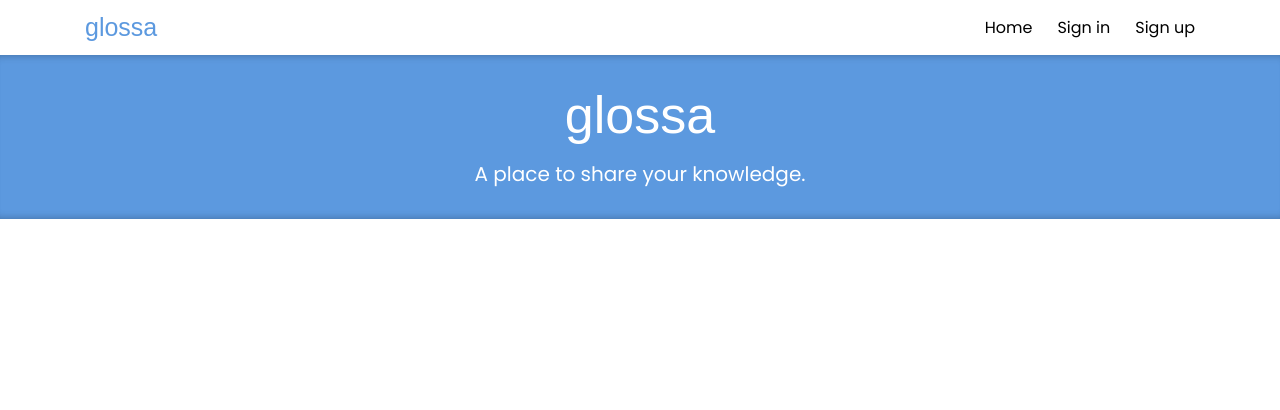
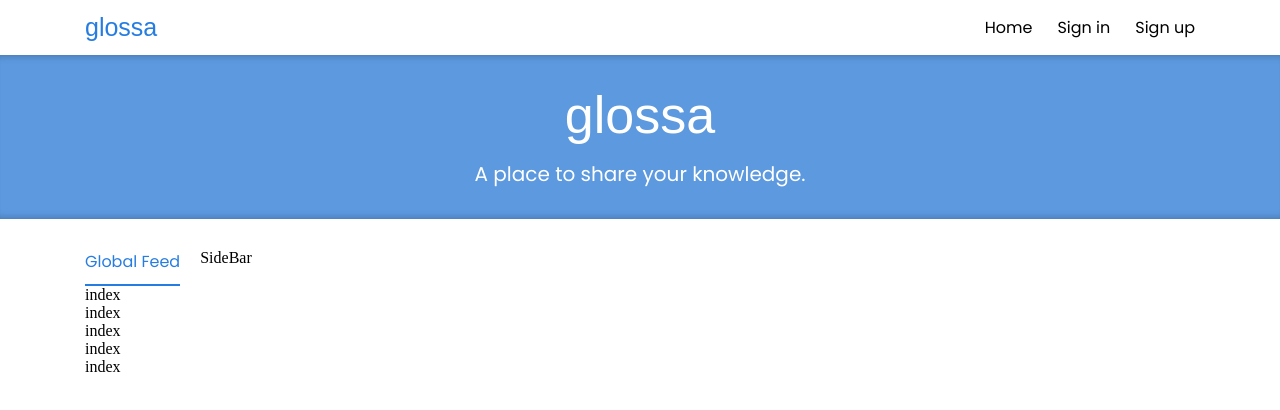
Before and after one commit to AnastasiiaDedela/blogs-project, a React (Vite) app: page / in a window 1280 px wide. Shown: the top 410 px of the page. Built offline with nearby package versions, Linux system fonts and the light colour scheme; a web font is replaced by a local one.

Commit message:
feat: added content sections and styles for them

```diff
--- /dev/null
+++ b/src/components/BlogItem/index.tsx
@@ -0,0 +1,3 @@
+export default function BlogItem() {
+  return <div>index</div>;
+}
--- a/src/components/BlogList/BlogList.module.scss
+++ b/src/components/BlogList/BlogList.module.scss
@@ -0,0 +1,20 @@
+.feed {
+    display: flex;
+    flex-direction: column;
+}
+
+.feedTitle {
+    color: $base-dark;
+    font-family: "Poppins", sans-serif;
+    font-weight: 400;
+    font-style: normal;
+    display: inline-block;
+    max-width: 150px;
+    border-bottom: 2px solid $base_dark;
+    text-align: center;
+    padding-bottom: 10px;
+}
+
+.blogList {
+
+}
--- a/src/components/BlogList/index.tsx
+++ b/src/components/BlogList/index.tsx
@@ -1,5 +1,17 @@
+import BlogItem from '../BlogItem';
 import styles from './BlogList.module.scss';
 
 export default function BlogList() {
-  return <div className={styles.blogList}></div>;
+  return (
+    <div className={styles.feed}>
+      <p className={styles.feedTitle}>Global Feed</p>
+      <div className={styles.blogList}>
+        <BlogItem />
+        <BlogItem />
+        <BlogItem />
+        <BlogItem />
+        <BlogItem />
+      </div>
+    </div>
+  );
 }
--- a/src/components/Header/Header.module.scss
+++ b/src/components/Header/Header.module.scss
@@ -5,15 +5,15 @@
 }
 
 .logo {
-    color: $base-color;
+    color: $base-dark;
 }
 
 .navigationList {
     display: flex;
     column-gap: 25px;
     font-family: "Poppins", sans-serif;
-  font-weight: 400;
-  font-style: normal;
+    font-weight: 400;
+    font-style: normal;
 }
 
 .container {
--- /dev/null
+++ b/src/components/TagsSideBar/index.tsx
@@ -0,0 +1,3 @@
+export default function TagsSideBar() {
+  return <div>SideBar</div>;
+}
--- a/src/index.scss
+++ b/src/index.scss
@@ -1,4 +1,5 @@
-$base-color: #5c99df;
+$base-light: #5c99df;
+$base-dark: #267de1;
 $light: #fff;
 $light-gray: #aaa;
 $dark-gray: #818a91;
--- a/src/pages/Home/Home.module.scss
+++ b/src/pages/Home/Home.module.scss
@@ -1,5 +1,5 @@
 .banner {
-    background-color: $base-color;
+    background-color: $base-light;
     text-align: center;
     display: flex;
     flex-direction: column;
@@ -20,3 +20,11 @@
         color: $light;
     }
 }
+
+.content {
+    max-width: 1110px;
+    margin: auto;
+    padding-top: 30px;
+    display: flex;
+    column-gap: 20px;
+}
--- a/src/pages/Home/index.tsx
+++ b/src/pages/Home/index.tsx
@@ -1,4 +1,6 @@
+import TagsSideBar from '@/components/TagsSideBar';
 import styles from './Home.module.scss';
+import BlogList from '@/components/BlogList';
 
 export default function Home() {
   return (
@@ -8,7 +10,10 @@ export default function Home() {
           <h1>glossa</h1>
           <p>A place to share your knowledge.</p>
         </div>
-        <div className="content"></div>
+        <div className={styles.content}>
+          <BlogList />
+          <TagsSideBar />
+        </div>
       </div>
     </main>
   );
```
Also changed, not shown: src/components/BlogItem/BlogItem.module.scss (added), src/components/TagsSideBar/TagsSideBar.module.scss (added).
